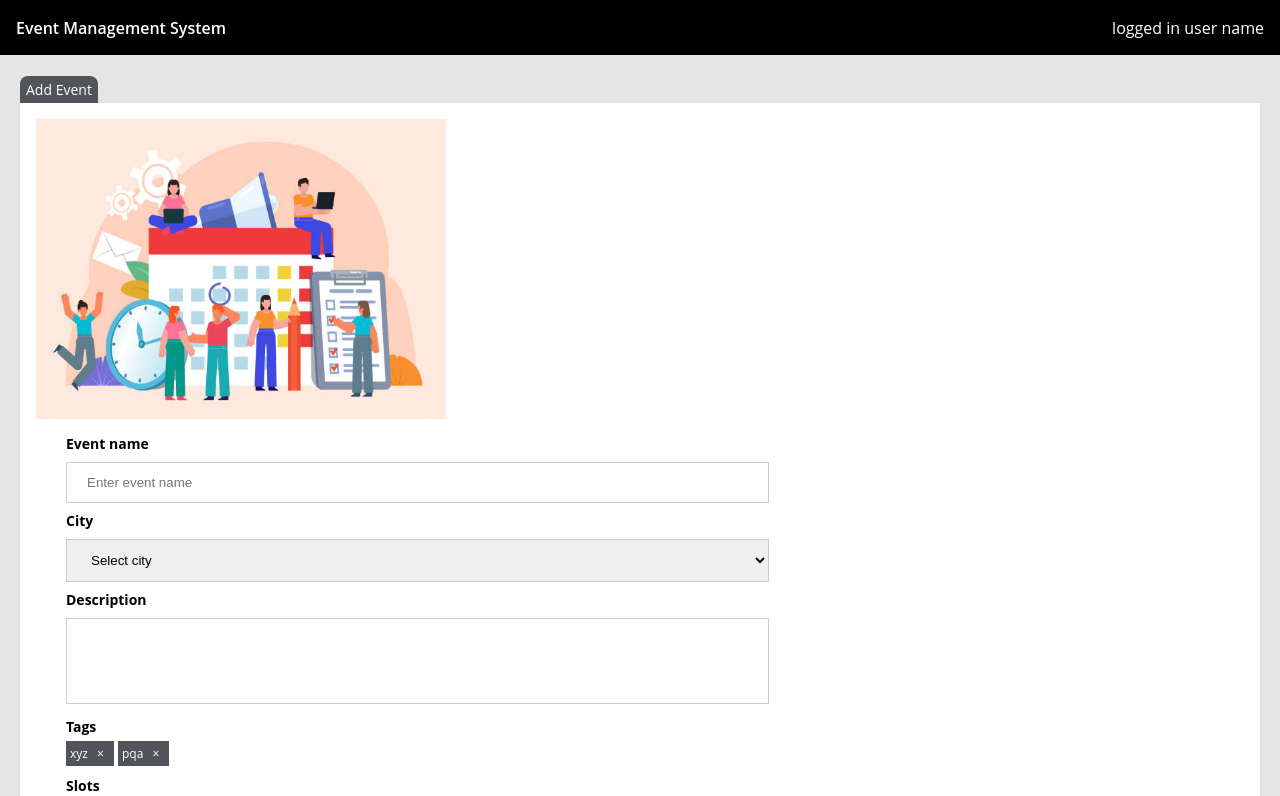
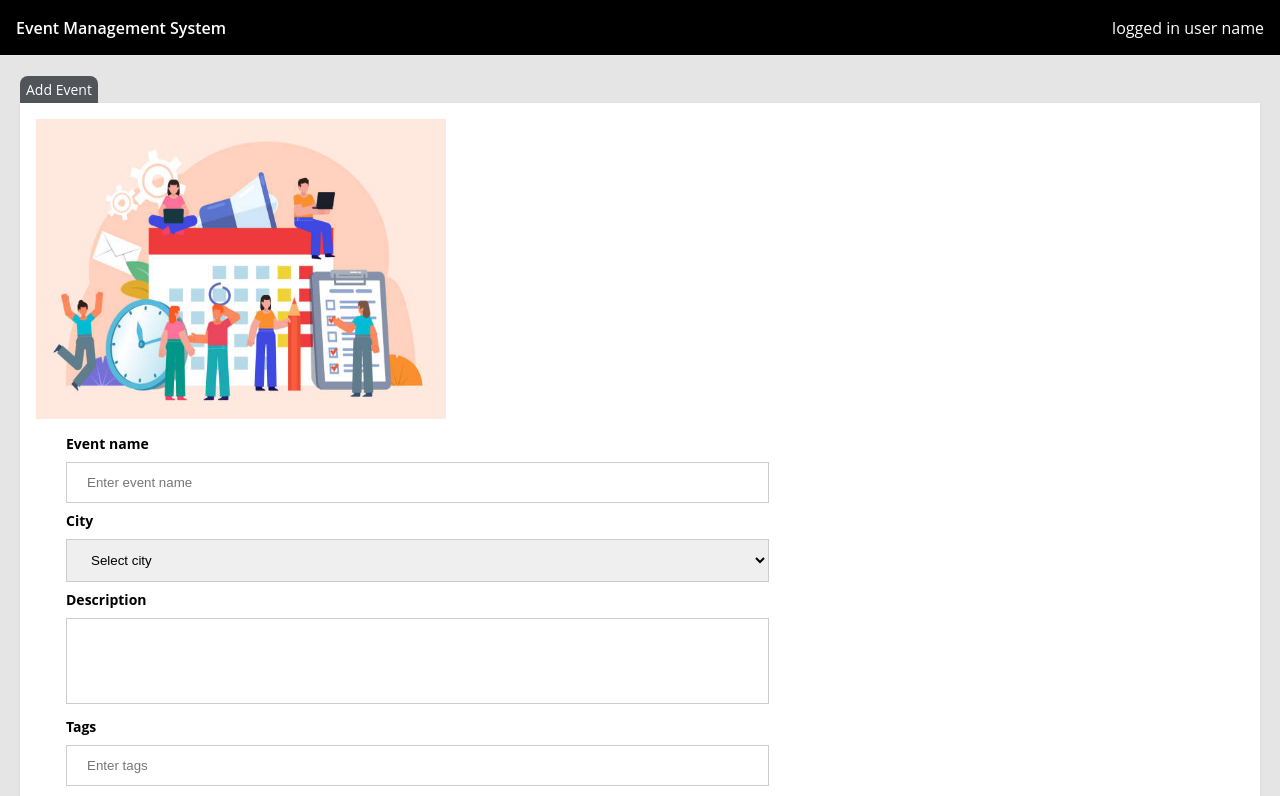
Before and after one commit to farheen-bahar/EventManagementSystem, a React (Create React App) app in the folder client/: page /admin in a window 1280 px wide. Shown: the top 796 px of the page. Built offline with nearby package versions, Linux system fonts and the light colour scheme.

Commit message:
input to add tags

```diff
--- a/client/src/components/Admin/AddEvent.js
+++ b/client/src/components/Admin/AddEvent.js
@@ -30,7 +30,7 @@ class AddEvent extends Component{
                 <form>
                     <div className="col-75">
                         <label htmlFor="eventname"><b>Event name</b></label>
-                        <div><input type="text" placeholder="Enter event name" name="eventname" required/></div>
+                        <input type="text" placeholder="Enter event name" name="eventname" required/>
                     </div>
                     <div className="col-75">
                         <label htmlFor="city"><b>City</b></label>
@@ -48,8 +48,9 @@ class AddEvent extends Component{
                         <label htmlFor="desc"><b>Description</b></label>
                         <textarea name="desc" rows="4" cols="100" style={{resize:"none"}} maxLength={1000}></textarea>
                     </div>
-                    <div  style={{marginBottom: "10px"}}>
+                    <div  style={{marginBottom: "10px"}} className="col-75">
                         <label htmlFor="tags"><b>Tags</b></label>
+                        <input type="text" placeholder="Enter tags" name="tags" required/>
                         <div className="event-tag">
                             {this.state.tags.map(tag=>{
                                 return <p>{tag} <span>&times;</span></p>
```
